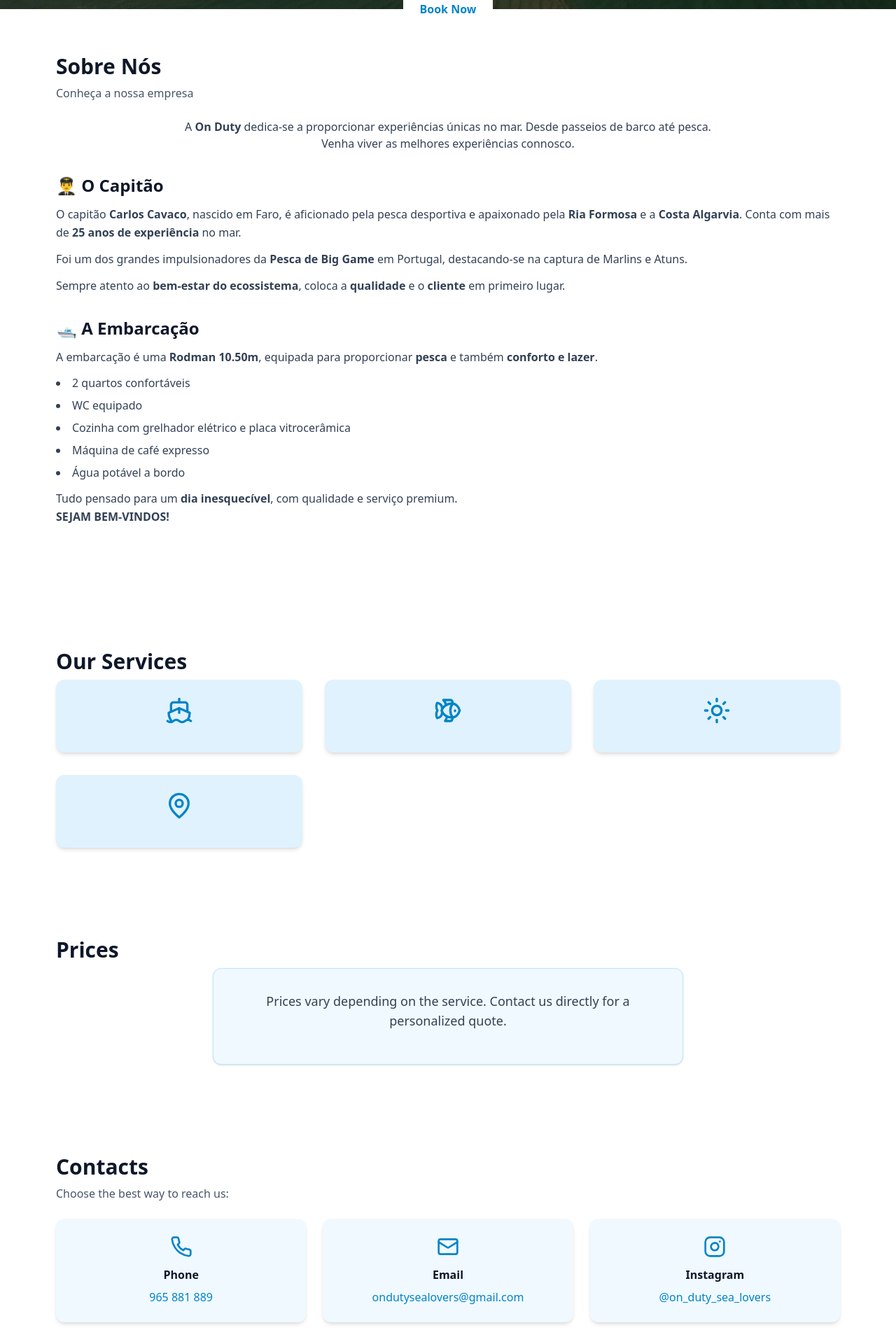
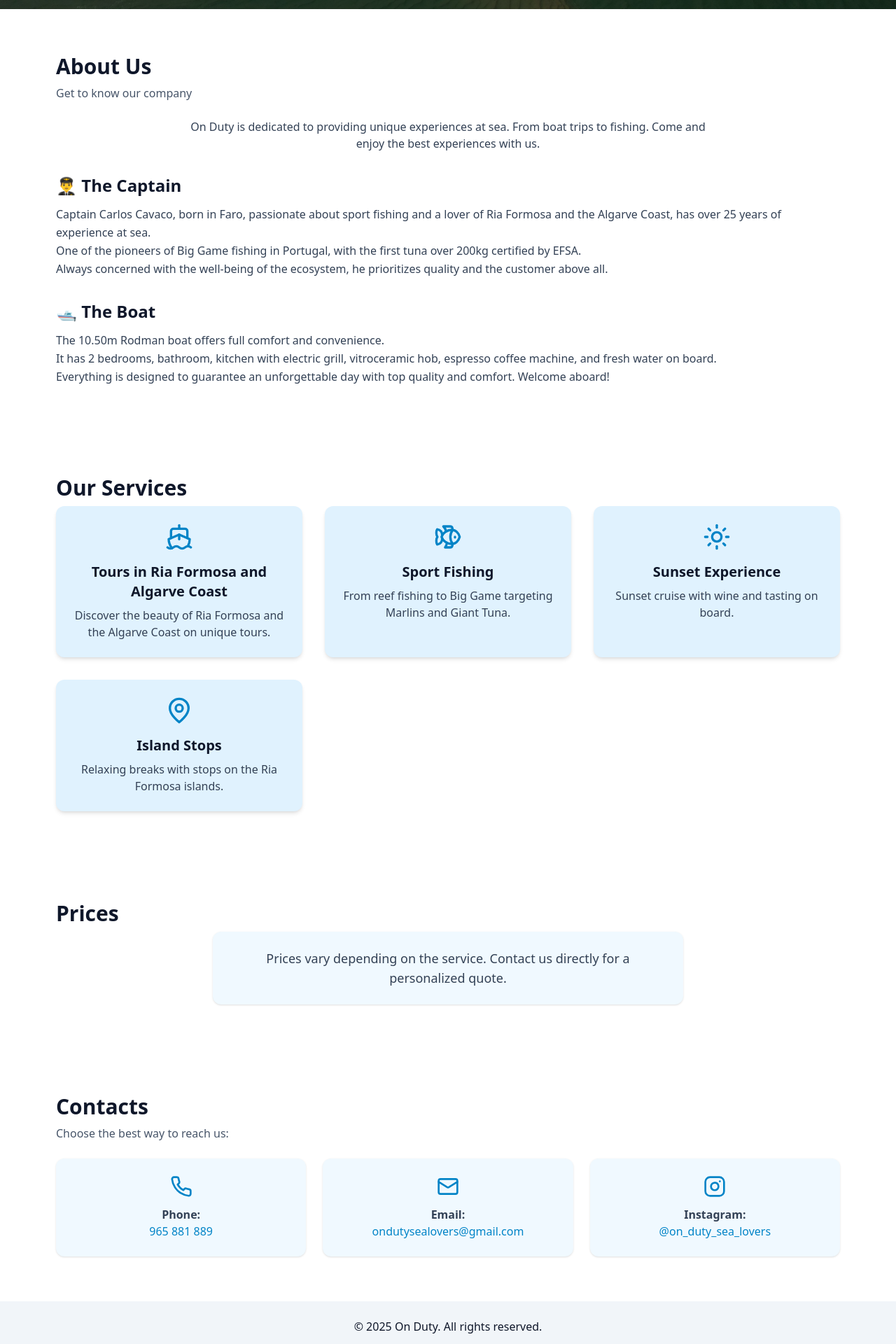
Before and after one commit to rodrigojricardo-eng/site-passeios-barco, a React (Vite) app: page / in a window 1280 px wide. Shown: the part 840-2760 px from the top of the page at 70% size. Built offline with nearby package versions, Linux system fonts and the light colour scheme.

Commit message:
Adicionei texto sobre o Capitão e a Embarcação

```diff
--- a/src/App.tsx
+++ b/src/App.tsx
@@ -16,12 +16,31 @@ const texts = {
 
     sobreNosTitle: "Sobre Nós",
     sobreNosSubtitle: "Conheça a nossa empresa",
+    sobreNosTexto: `A On Duty dedica-se a proporcionar experiências únicas no mar.
+Desde passeios de barco até pesca. Venha viver as melhores experiências connosco.`,
+
+    capitaoTitulo: "O Capitão",
+    capitaoTexto: `O capitão Carlos Cavaco, nascido em Faro, aficionado pela pesca desportiva e amante da nossa Ria Formosa e Costa Algarvia, leva já mais de 25 anos de experiência no mar.
+Um dos impulsionadores da pesca de Big Game em Portugal, com destaque para a captura do primeiro atum com mais de 200kg homologado pela EFSA.
+Sempre preocupado com o bem-estar do ecossistema, coloca a qualidade e o cliente em primeiro lugar.`,
+
+    embarcacaoTitulo: "A Embarcação",
+    embarcacaoTexto: `A embarcação Rodman de 10.50m oferece todas as comodidades e conforto.
+Dispõe de 2 quartos, WC, cozinha equipada com grelhador elétrico, placa vitrocerâmica, máquina de café expresso e água potável a bordo.
+O objetivo é garantir um dia inesquecível com o máximo de qualidade e conforto. Sejam bem-vindos!`,
 
     servicosTitle: "Serviços Prestados",
+    servicoPasseiosTitulo: "Passeios na Ria Formosa e Costa Algarvia",
+    servicoPasseiosDesc: "Descubra a beleza da Ria Formosa e da Costa Algarvia em passeios únicos.",
+    servicoPescaTitulo: "Pesca Desportiva",
+    servicoPescaDesc: "Desde pesca de recife até Big Game aos Marlins e Atuns Gigantes.",
+    servicoSunsetTitulo: "Sunset Experience",
+    servicoSunsetDesc: "Passeio ao pôr-do-sol com vinho e degustação a bordo.",
+    servicoIlhasTitulo: "Paragem nas Ilhas",
+    servicoIlhasDesc: "Momentos relaxantes com paragens em ilhas da Ria Formosa.",
 
     precosTitle: "Preços",
-    precosTexto:
-      "Os preços variam conforme o serviço. Contacte-nos diretamente para obter uma proposta personalizada.",
+    precosTexto: "Os preços variam conforme o serviço. Contacte-nos diretamente para obter uma proposta personalizada.",
 
     contactosTitle: "Contactos",
     contactosSubtitle: "Escolha a melhor forma de nos contactar:",
@@ -43,12 +62,31 @@ const texts = {
 
     sobreNosTitle: "About Us",
     sobreNosSubtitle: "Get to know our company",
+    sobreNosTexto: `On Duty is dedicated to providing unique experiences at sea.
+From boat trips to fishing. Come and enjoy the best experiences with us.`,
+
+    capitaoTitulo: "The Captain",
+    capitaoTexto: `Captain Carlos Cavaco, born in Faro, passionate about sport fishing and a lover of Ria Formosa and the Algarve Coast, has over 25 years of experience at sea.
+One of the pioneers of Big Game fishing in Portugal, with the first tuna over 200kg certified by EFSA.
+Always concerned with the well-being of the ecosystem, he prioritizes quality and the customer above all.`,
+
+    embarcacaoTitulo: "The Boat",
+    embarcacaoTexto: `The 10.50m Rodman boat offers full comfort and convenience.
+It has 2 bedrooms, bathroom, kitchen with electric grill, vitroceramic hob, espresso coffee machine, and fresh water on board.
+Everything is designed to guarantee an unforgettable day with top quality and comfort. Welcome aboard!`,
 
     servicosTitle: "Our Services",
+    servicoPasseiosTitulo: "Tours in Ria Formosa and Algarve Coast",
+    servicoPasseiosDesc: "Discover the beauty of Ria Formosa and the Algarve Coast on unique tours.",
+    servicoPescaTitulo: "Sport Fishing",
+    servicoPescaDesc: "From reef fishing to Big Game targeting Marlins and Giant Tuna.",
+    servicoSunsetTitulo: "Sunset Experience",
+    servicoSunsetDesc: "Sunset cruise with wine and tasting on board.",
+    servicoIlhasTitulo: "Island Stops",
+    servicoIlhasDesc: "Relaxing breaks with stops on the Ria Formosa islands.",
 
     precosTitle: "Prices",
-    precosTexto:
-      "Prices vary depending on the service. Contact us directly for a personalized quote.",
+    precosTexto: "Prices vary depending on the service. Contact us directly for a personalized quote.",
 
     contactosTitle: "Contacts",
     contactosSubtitle: "Choose the best way to reach us:",
@@ -71,7 +109,7 @@ function Section({ id, title, subtitle, children }) {
   );
 }
 
-// 🔹 Hero responsivo
+// 🔹 Hero
 function Hero({ t }) {
   return (
     <section
@@ -79,81 +117,38 @@ function Hero({ t }) {
       style={{ backgroundImage: "url('/assets/fundo.jpg')" }}
     >
       <div className="absolute inset-0 bg-black/50"></div>
-
       <div className="relative z-10 flex flex-col items-center">
         <img
           src="/assets/logo.png"
           alt="On Duty Logo"
           className="mx-auto mt-12 sm:mt-20 lg:mt-40 mb-6
-                     w-40 h-40 sm:w-56 sm:h-56 lg:w-[500px] lg:h-[500px]
+                     w-40 h-40 sm:w-56 sm:h-56 lg:w-[400px] lg:h-[400px]
                      object-contain drop-shadow-lg"
         />
-        <h1 className="text-3xl sm:text-4xl lg:text-5xl font-extrabold mb-4">
-          {t.heroTitle}
-        </h1>
+        <h1 className="text-3xl sm:text-4xl lg:text-5xl font-extrabold mb-4">{t.heroTitle}</h1>
         <p className="mb-6 text-base sm:text-lg lg:text-xl">{t.heroSubtitle}</p>
-        <a
-          href="#contactos"
-          className="bg-white text-sky-600 font-bold px-6 py-3 rounded hover:bg-gray-100"
-        >
-          {t.reservar}
-        </a>
+        <a href="#contactos" className="bg-white text-sky-600 font-bold px-6 py-3 rounded hover:bg-gray-100">{t.reservar}</a>
       </div>
     </section>
   );
 }
 
-// 🔹 Sobre Nós (mantido igual ao anterior)
-function SobreNos() {
+// 🔹 Sobre Nós
+function SobreNos({ t }) {
   return (
-    <Section id="sobre-nos" title="Sobre Nós" subtitle="Conheça a nossa empresa">
-      <p className="text-slate-700 mb-8 text-center max-w-3xl mx-auto">
-        A <strong>On Duty</strong> dedica-se a proporcionar experiências únicas
-        no mar. Desde passeios de barco até pesca. Venha viver as melhores
-        experiências connosco.
-      </p>
+    <Section id="sobre-nos" title={t.sobreNosTitle} subtitle={t.sobreNosSubtitle}>
+      <p className="text-slate-700 mb-8 text-center max-w-3xl mx-auto">{t.sobreNosTexto}</p>
 
       {/* Capitão */}
       <div className="mb-8">
-        <h3 className="text-2xl font-bold mb-3">👨‍✈️ O Capitão</h3>
-        <p className="text-slate-700 leading-relaxed mb-3">
-          O capitão <strong>Carlos Cavaco</strong>, nascido em Faro, é aficionado pela pesca
-          desportiva e apaixonado pela <strong>Ria Formosa</strong> e a{" "}
-          <strong>Costa Algarvia</strong>. Conta com mais de{" "}
-          <strong>25 anos de experiência</strong> no mar.
-        </p>
-        <p className="text-slate-700 leading-relaxed mb-3">
-          Foi um dos grandes impulsionadores da{" "}
-          <strong>Pesca de Big Game</strong> em Portugal, destacando-se na
-          captura de Marlins e Atuns.
-        </p>
-        <p className="text-slate-700 leading-relaxed">
-          Sempre atento ao <strong>bem-estar do ecossistema</strong>, coloca a{" "}
-          <strong>qualidade</strong> e o <strong>cliente</strong> em primeiro
-          lugar.
-        </p>
+        <h3 className="text-2xl font-bold mb-3">👨‍✈️ {t.capitaoTitulo}</h3>
+        <p className="text-slate-700 leading-relaxed whitespace-pre-line">{t.capitaoTexto}</p>
       </div>
 
       {/* Embarcação */}
-      <div className="mb-12">
-        <h3 className="text-2xl font-bold mb-3">🛥️ A Embarcação</h3>
-        <p className="text-slate-700 leading-relaxed mb-3">
-          A embarcação é uma <strong>Rodman 10.50m</strong>, equipada para
-          proporcionar <strong>pesca</strong> e também{" "}
-          <strong>conforto e lazer</strong>.
-        </p>
-        <ul className="list-disc list-inside text-slate-700 space-y-2 mb-3">
-          <li>2 quartos confortáveis</li>
-          <li>WC equipado</li>
-          <li>Cozinha com grelhador elétrico e placa vitrocerâmica</li>
-          <li>Máquina de café expresso</li>
-          <li>Água potável a bordo</li>
-        </ul>
-        <p className="text-slate-700 leading-relaxed font-medium">
-          Tudo pensado para um <strong>dia inesquecível</strong>, com qualidade
-          e serviço premium. <br />
-          <span className="font-bold uppercase">Sejam Bem-Vindos!</span>
-        </p>
+      <div>
+        <h3 className="text-2xl font-bold mb-3">🛥️ {t.embarcacaoTitulo}</h3>
+        <p className="text-slate-700 leading-relaxed whitespace-pre-line">{t.embarcacaoTexto}</p>
       </div>
     </Section>
   );
@@ -164,30 +159,22 @@ function Servicos({ t }) {
   return (
     <Section id="servicos" title={t.servicosTitle}>
       <div className="grid grid-cols-1 sm:grid-cols-2 lg:grid-cols-3 gap-8">
-
-        {/* Passeios */}
-        <div className="bg-sky-100 p-6 rounded-xl shadow-md hover:shadow-lg transition text-center">
+        <div className="bg-sky-100 p-6 rounded-xl shadow-md text-center">
           <Ship className="w-10 h-10 text-sky-600 mx-auto mb-4" />
           <h3 className="text-xl font-semibold mb-2">{t.servicoPasseiosTitulo}</h3>
           <p className="text-slate-700">{t.servicoPasseiosDesc}</p>
         </div>
-
-        {/* Pesca */}
-        <div className="bg-sky-100 p-6 rounded-xl shadow-md hover:shadow-lg transition text-center">
+        <div className="bg-sky-100 p-6 rounded-xl shadow-md text-center">
           <Fish className="w-10 h-10 text-sky-600 mx-auto mb-4" />
           <h3 className="text-xl font-semibold mb-2">{t.servicoPescaTitulo}</h3>
           <p className="text-slate-700">{t.servicoPescaDesc}</p>
         </div>
-
-        {/* Sunset */}
-        <div className="bg-sky-100 p-6 rounded-xl shadow-md hover:shadow-lg transition text-center">
+        <div className="bg-sky-100 p-6 rounded-xl shadow-md text-center">
           <Sun className="w-10 h-10 text-sky-600 mx-auto mb-4" />
           <h3 className="text-xl font-semibold mb-2">{t.servicoSunsetTitulo}</h3>
           <p className="text-slate-700">{t.servicoSunsetDesc}</p>
         </div>
-
-        {/* Paragem nas Ilhas */}
-        <div className="bg-sky-100 p-6 rounded-xl shadow-md hover:shadow-lg transition text-center">
+        <div className="bg-sky-100 p-6 rounded-xl shadow-md text-center">
           <MapPin className="w-10 h-10 text-sky-600 mx-auto mb-4" />
           <h3 className="text-xl font-semibold mb-2">{t.servicoIlhasTitulo}</h3>
           <p className="text-slate-700">{t.servicoIlhasDesc}</p>
@@ -197,48 +184,36 @@ function Servicos({ t }) {
   );
 }
 
-// 🔹 Preços (mais intuitivo)
+// 🔹 Preços
 function Precos({ t }) {
   return (
     <Section id="precos" title={t.precosTitle}>
-      <div className="bg-sky-50 border border-sky-200 rounded-xl shadow p-8 text-center max-w-2xl mx-auto">
-        <p className="text-slate-700 text-lg mb-4">{t.precosTexto}</p>
+      <div className="bg-sky-50 p-6 rounded-xl shadow text-center max-w-2xl mx-auto">
+        <p className="text-slate-700 text-lg">{t.precosTexto}</p>
       </div>
     </Section>
   );
 }
 
-// 🔹 Contactos (com ícones e cards)
+// 🔹 Contactos
 function Contactos({ t }) {
   return (
     <Section id="contactos" title={t.contactosTitle} subtitle={t.contactosSubtitle}>
-      <div className="grid grid-cols-1 sm:grid-cols-3 gap-6">
-        <div className="bg-sky-50 p-6 rounded-xl shadow-md text-center">
+      <div className="grid grid-cols-1 sm:grid-cols-3 gap-6 text-slate-700">
+        <div className="bg-sky-50 p-6 rounded-xl shadow text-center">
           <Phone className="w-8 h-8 text-sky-600 mx-auto mb-3" />
-          <h3 className="font-semibold mb-2">{t.telefone}</h3>
-          <a href="tel:+351965881889" className="text-sky-600 hover:underline">
-            965 881 889
-          </a>
+          <p><strong>{t.telefone}:</strong></p>
+          <a href="tel:+351965881889" className="text-sky-600 hover:underline">965 881 889</a>
         </div>
-
-        <div className="bg-sky-50 p-6 rounded-xl shadow-md text-center">
+        <div className="bg-sky-50 p-6 rounded-xl shadow text-center">
           <Mail className="w-8 h-8 text-sky-600 mx-auto mb-3" />
-          <h3 className="font-semibold mb-2">{t.email}</h3>
-          <a href="mailto:ondutysealovers@gmail.com" className="text-sky-600 hover:underline">
-            ondutysealovers@gmail.com
-          </a>
+          <p><strong>{t.email}:</strong></p>
+          <a href="mailto:ondutysealovers@gmail.com" className="text-sky-600 hover:underline">ondutysealovers@gmail.com</a>
         </div>
-
-        <div className="bg-sky-50 p-6 rounded-xl shadow-md text-center">
+        <div className="bg-sky-50 p-6 rounded-xl shadow text-center">
           <Instagram className="w-8 h-8 text-sky-600 mx-auto mb-3" />
-          <h3 className="font-semibold mb-2">{t.instagram}</h3>
-          <a
-            href="https://instagram.com/on_duty_sea_lovers"
-            target="_blank"
-            className="text-sky-600 hover:underline"
-          >
-            @on_duty_sea_lovers
-          </a>
+          <p><strong>{t.instagram}:</strong></p>
+          <a href="https://instagram.com/on_duty_sea_lovers" target="_blank" className="text-sky-600 hover:underline">@on_duty_sea_lovers</a>
         </div>
       </div>
     </Section>
@@ -251,14 +226,11 @@ export default function SitePasseiosBarco() {
 
   useEffect(() => {
     const browserLang = navigator.language || navigator.userLanguage;
-    if (browserLang.toLowerCase().startsWith("en")) {
-      setLang("en");
-    } else {
-      setLang("pt");
-    }
+    if (browserLang.toLowerCase().startsWith("en")) setLang("en");
   }, []);
 
   const t = texts[lang];
+
   const handleNavClick = (e, id) => {
     e.preventDefault();
     const el = document.getElementById(id);
@@ -267,13 +239,10 @@ export default function SitePasseiosBarco() {
 
   return (
     <div className="min-h-screen bg-white text-slate-900">
-      {/* Botão de idioma */}
+      {/* Botão idioma */}
       <div className="absolute top-4 right-4 z-50">
-        <button
-          onClick={() => setLang(lang === "pt" ? "en" : "pt")}
-          className="bg-white border px-2 py-1 rounded shadow hover:bg-gray-100 flex items-center gap-2"
-        >
-          {lang === "pt" ? <>🇬🇧 EN</> : <>🇵🇹 PT</>}
+        <button onClick={() => setLang(lang === "pt" ? "en" : "pt")} className="bg-white border px-2 py-1 rounded shadow hover:bg-gray-100">
+          {lang === "pt" ? "🇬🇧 EN" : "🇵🇹 PT"}
         </button>
       </div>
 
@@ -283,7 +252,6 @@ export default function SitePasseiosBarco() {
           <a href="#" className="flex items-center gap-2 font-extrabold text-xl tracking-tight">
             <Ship className="w-6 h-6" /> ON DUTY
           </a>
-
           <nav className="hidden sm:flex items-center gap-6 text-sm">
             <a href="#sobre-nos" onClick={(e) => handleNavClick(e, "sobre-nos")} className="hover:underline">{t.navSobre}</a>
             <a href="#servicos" onClick={(e) => handleNavClick(e, "servicos")} className="hover:underline">{t.navServicos}</a>
@@ -293,22 +261,12 @@ export default function SitePasseiosBarco() {
         </div>
       </header>
 
-      {/* Hero */}
       <Hero t={t} />
-
-      {/* Sobre Nós */}
-      <SobreNos />
-
-      {/* Serviços */}
+      <SobreNos t={t} />
       <Servicos t={t} />
-
-      {/* Preços */}
       <Precos t={t} />
-
-      {/* Contactos */}
       <Contactos t={t} />
 
-      {/* Footer */}
       <footer className="py-6 bg-slate-100 text-center">
         &copy; 2025 On Duty. {t.footer}
       </footer>
```
